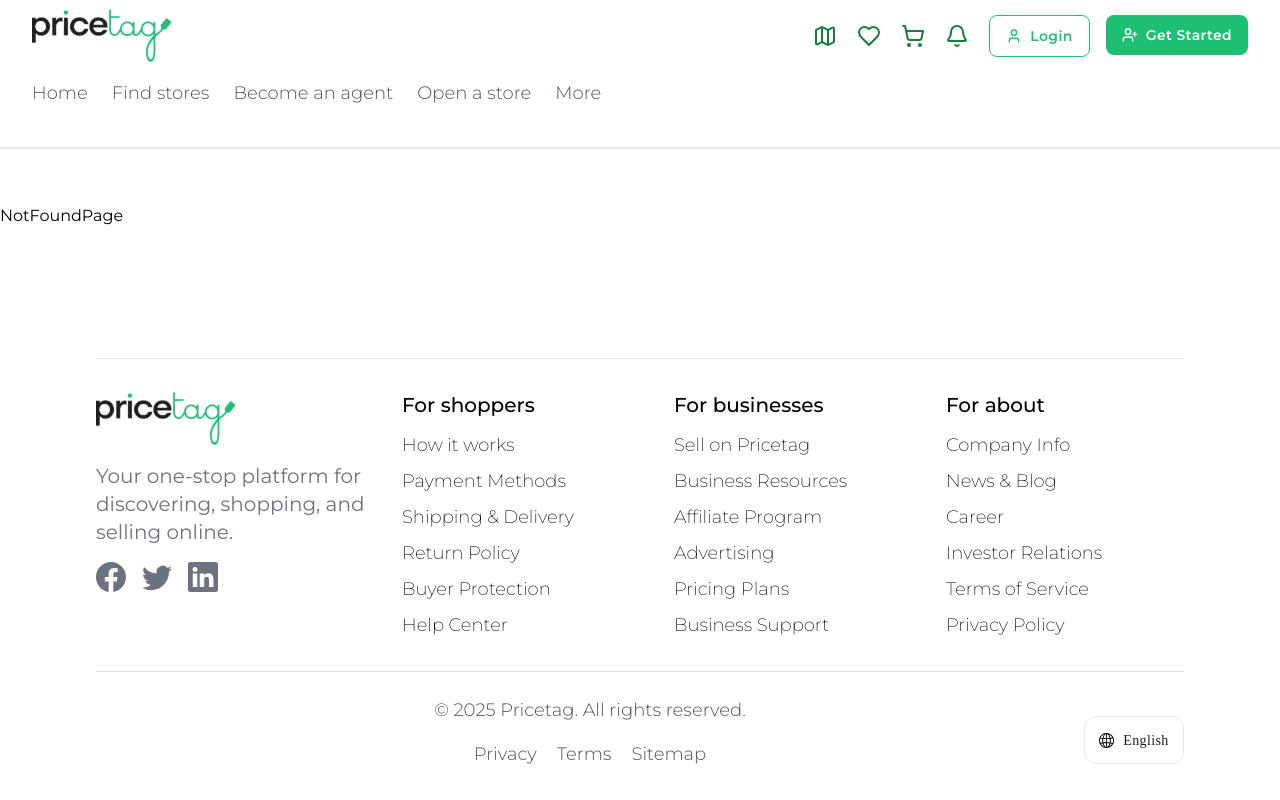
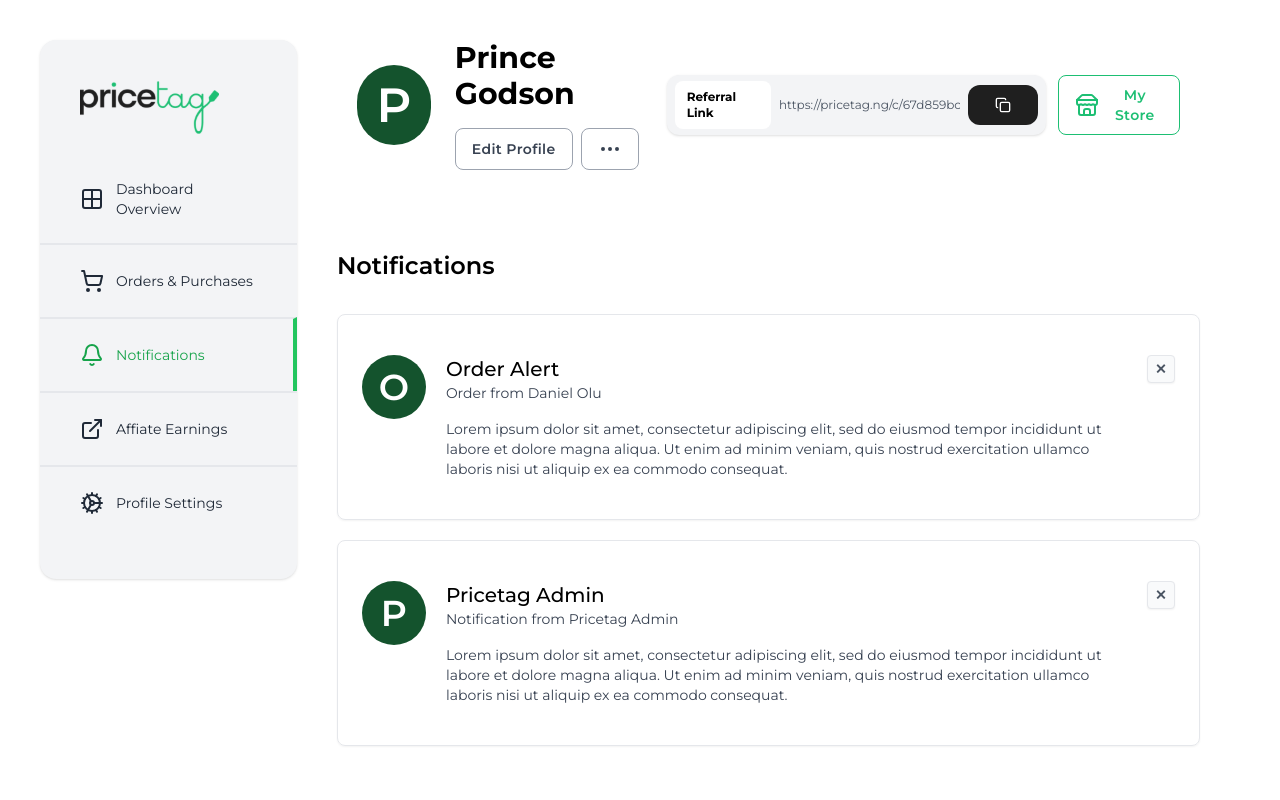
Before and after one commit to price-tag-tech/pricetag-frontend, a React (Create React App) app: page /user/notifications in a window 1280 px wide. Shown: the top 800 px of the page. Built offline with nearby package versions, Linux system fonts and the light colour scheme.

Commit message:
Create notifications page

```diff
--- a/src/App.tsx
+++ b/src/App.tsx
@@ -25,6 +25,7 @@
 import UserDashboard from './pages/dashboard/user-dashboard.tsx';
 import DashboardLayout from './components/layout/dashboard/dashboard-layout';
 import OrdersAndPurchasesPage from './pages/dashboard/orders-and-purchases-page';
+import NotificationsPage from './pages/dashboard/notifications-page';
 
 function App() {
   return (
@@ -54,6 +55,7 @@
           <Route path="user">
             <Route index element={<UserDashboard />} />
             <Route path="orders-and-purchases" element={<OrdersAndPurchasesPage />} />
+            <Route path="notifications" element={<NotificationsPage />} />
           </Route>
         </Route>
 
--- /dev/null
+++ b/src/components/ui/notification-card.tsx
@@ -0,0 +1,50 @@
+import { FC } from 'react'
+
+interface CardProps {
+    title: string,
+    subtitle: string,
+    message: string,
+    sentAt: string
+}
+
+const NotificationCard: FC<CardProps> = (props) => {
+    return (
+        <div className='flex flex-col rounded-lg border shadow-sm'>
+            <div className='md:hidden flex justify-end p-5'>
+                <button className='text-2xl rounded bg-gray-50 border shadow-sm font-medium text-gray-600 h-7 w-7 flex items-center justify-center cursor-pointer'>
+                    &times;
+                </button>
+            </div>
+
+            <div className='flex gap-x-5 pb-10 md:py-10 px-6'>
+                <div>
+                    <div className='w-10 md:w-16 h-10 md:h-16 rounded-full bg-brand-900 flex items-center justify-center'>
+                        <h5 className='uppercase text-white text-lg md:text-4xl font-semibold'>
+                            {props.title.substring(0, 1)}
+                        </h5>
+                    </div>
+                </div>
+                <div className='w-full flex flex-col gap-y-4 text-sm text-gray-700'>
+                    <div className=''>
+                        <h4 className='text-xl font-medium text-black'>
+                            {props.title}
+                        </h4>
+                        <p>
+                            {props.subtitle}
+                        </p>
+                    </div>
+                    <p>
+                        {props.message}
+                    </p>
+                </div>
+                <div className='hidden md:block'>
+                    <button className='text-2xl rounded bg-gray-50 border shadow-sm font-medium text-gray-600 h-7 w-7 flex items-center justify-center cursor-pointer'>
+                        &times;
+                    </button>
+                </div>
+            </div>
+        </div>
+    )
+}
+
+export default NotificationCard
--- /dev/null
+++ b/src/pages/dashboard/notifications-page.tsx
@@ -0,0 +1,35 @@
+import React from 'react'
+import NotificationCard from '../../components/ui/notification-card'
+
+const NotificationsPage = () => {
+
+    const notifications = [
+        {
+            title: "Order Alert",
+            subtitle: "Order from Daniel Olu",
+            message: "Lorem ipsum dolor sit amet, consectetur adipiscing elit, sed do eiusmod tempor incididunt ut labore et dolore magna aliqua. Ut enim ad minim veniam, quis nostrud exercitation ullamco laboris nisi ut aliquip ex ea commodo consequat.",
+            sentAt: "1 mins ago"
+        },
+        {
+            title: "Pricetag Admin",
+            subtitle: "Notification from Pricetag Admin",
+            message: "Lorem ipsum dolor sit amet, consectetur adipiscing elit, sed do eiusmod tempor incididunt ut labore et dolore magna aliqua. Ut enim ad minim veniam, quis nostrud exercitation ullamco laboris nisi ut aliquip ex ea commodo consequat.",
+            sentAt: "10 days ago"
+        }
+    ]
+
+    return (
+        <div className=''>
+            <h2 className='text-2xl font-semibold'>
+                Notifications
+            </h2>
+            <div className='mt-4 md:mt-8 flex flex-col gap-5'>
+                {notifications.map((notification, i) => (
+                    <NotificationCard {...notification} key={i} />
+                ))}
+            </div>
+        </div>
+    )
+}
+
+export default NotificationsPage
```
